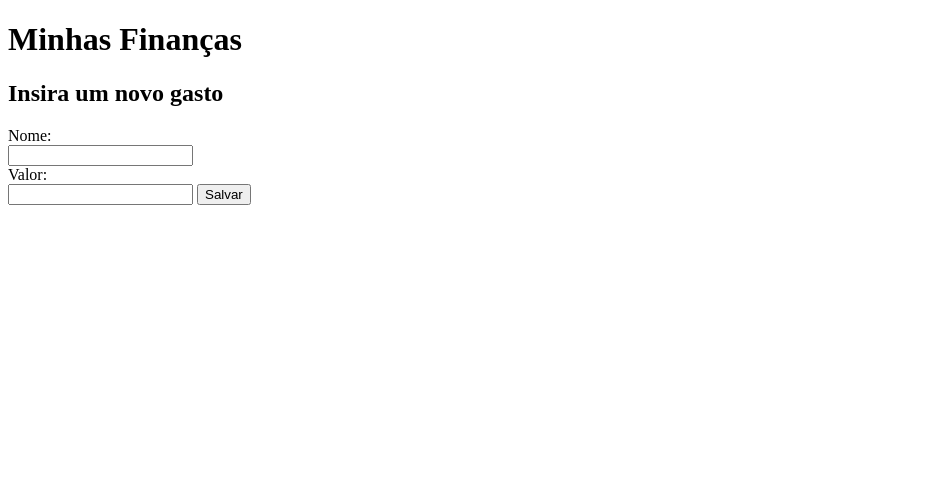
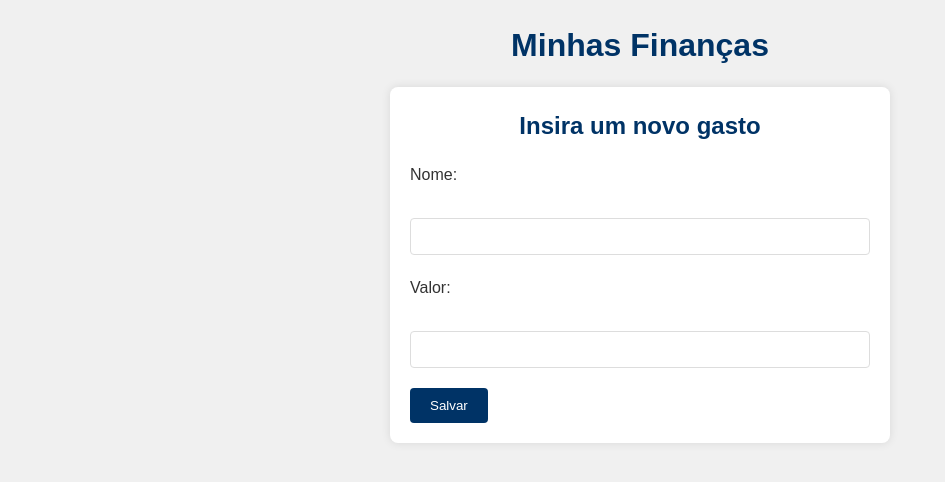
Before and after one commit to RegisBloemer/estudos-web, a website: page javascriptIV/execicio_final/index.html in a window 1280 px wide. Shown: the whole page, without its empty margins (0-945 px from the left). Drawn offline with Linux system fonts and the light colour scheme; no server answers.

Commit message:
exercicio final

```diff
--- a/javascriptIV/execicio_final/index.css
+++ b/javascriptIV/execicio_final/index.css
@@ -0,0 +1,88 @@
+/* Reset CSS */
+* {
+    margin: 0;
+    padding: 0;
+    box-sizing: border-box;
+}
+
+body {
+    font-family: 'Arial', sans-serif;
+    background-color: #f0f0f0;
+    color: #333;
+    line-height: 1.6;
+    padding: 20px;
+}
+
+h1,
+h2 {
+    color: #003366;
+    /* Um tom de azul */
+    margin-bottom: 1rem;
+    text-align: center;
+}
+
+form {
+    background-color: #fff;
+    padding: 20px;
+    border-radius: 8px;
+    box-shadow: 0 0 10px rgba(0, 0, 0, 0.1);
+    max-width: 500px;
+    margin: auto;
+    margin-bottom: 2rem;
+}
+
+label {
+    display: block;
+    margin-bottom: 5px;
+    color: #333;
+}
+
+input[type="text"],
+input[type="number"] {
+    width: 100%;
+    padding: 10px;
+    margin-bottom: 20px;
+    border: 1px solid #ddd;
+    border-radius: 4px;
+}
+
+button {
+    background-color: #003366;
+    /* Azul */
+    color: #fff;
+    padding: 10px 20px;
+    border: none;
+    border-radius: 4px;
+    cursor: pointer;
+    transition: background-color 0.3s;
+}
+
+button:hover {
+    background-color: #0056b3;
+    /* Um azul mais claro */
+}
+
+.div-financa {
+    background-color: #fff;
+    padding: 10px;
+    margin-bottom: 10px;
+    border-radius: 4px;
+    box-shadow: 0 0 5px rgba(0, 0, 0, 0.1);
+    display: flex;
+    justify-content: space-between;
+    align-items: center;
+}
+
+.div-financa label {
+    margin-right: 10px;
+}
+
+.div-financa button {
+    background-color: #333;
+    /* Preto */
+}
+
+.div-financa button:hover {
+    background-color: #555;
+    /* Um preto mais claro */
+}
--- a/javascriptIV/execicio_final/index.html
+++ b/javascriptIV/execicio_final/index.html
@@ -19,7 +19,7 @@
         <label for="value">Valor:</label>
         <br>
         <input type="number" id="value" name="Valor">
-        <button type="submit">Salvar</button>
+        <button type="submit" id="save-button">Salvar</button>
 
     </form>
     <script src="index.js"></script>
```
Also changed, not shown: javascriptIV/execicio_final/db.json (+8 -8 lines).
